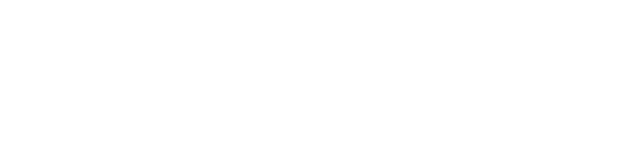
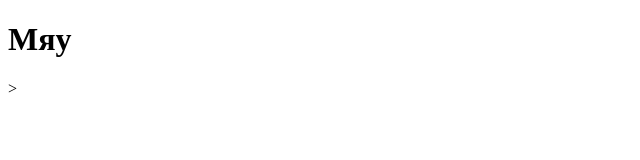
Before and after one commit to kislz/first-project, a plain HTML site: page index.html in a window 1280 px wide. Shown: the whole page, without its empty margins (0-640 px from the left). Drawn offline with Linux system fonts and the light colour scheme.

Commit message:
мелкая разметка

```diff
--- a/index.html
+++ b/index.html
@@ -8,6 +8,9 @@
     <title>фыав</title>
 </head>
 <body>
+    <div>
+        <h1> Мяу </h1>>
 
+    </div>
 </body>
 </html>
```
